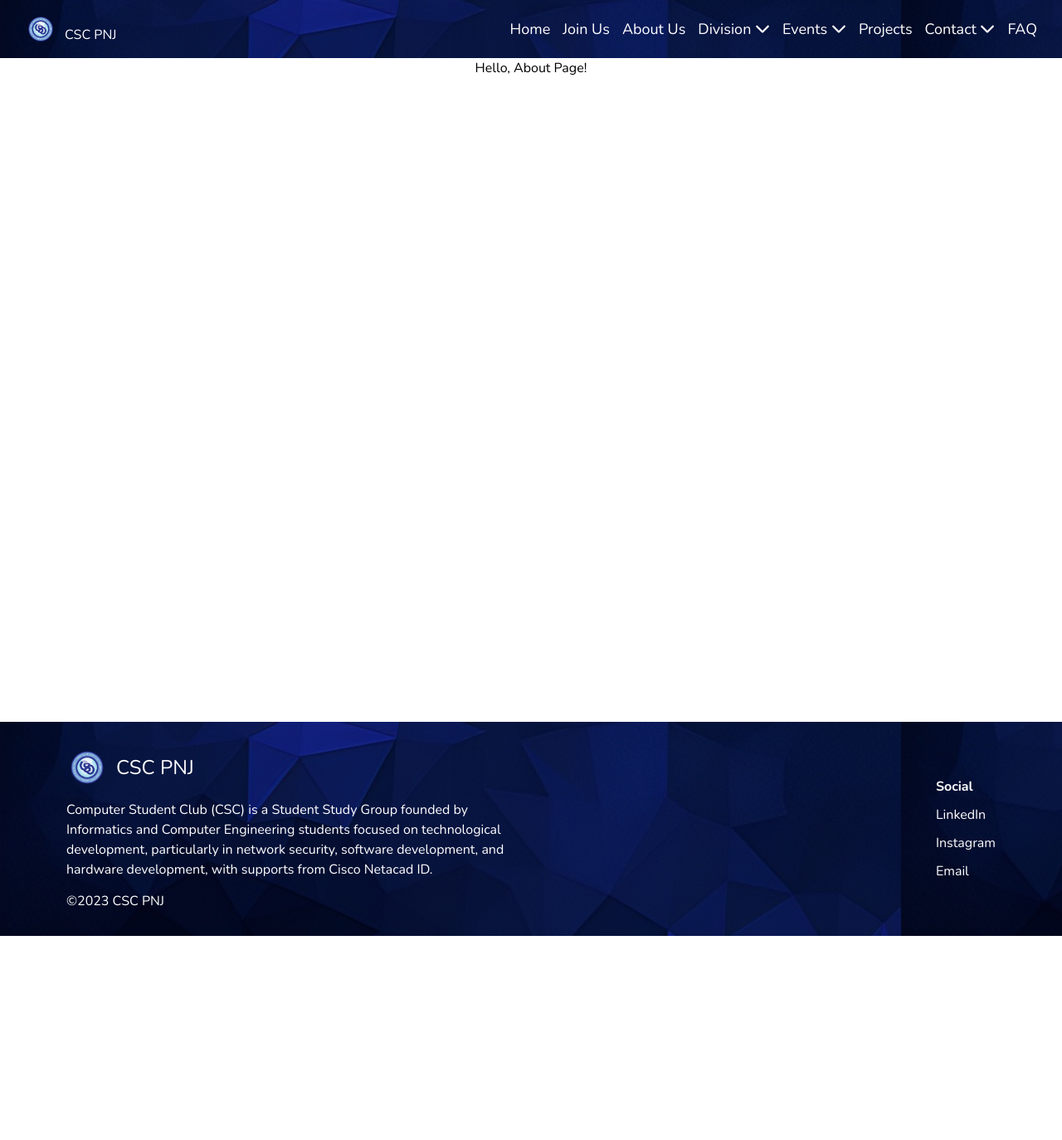
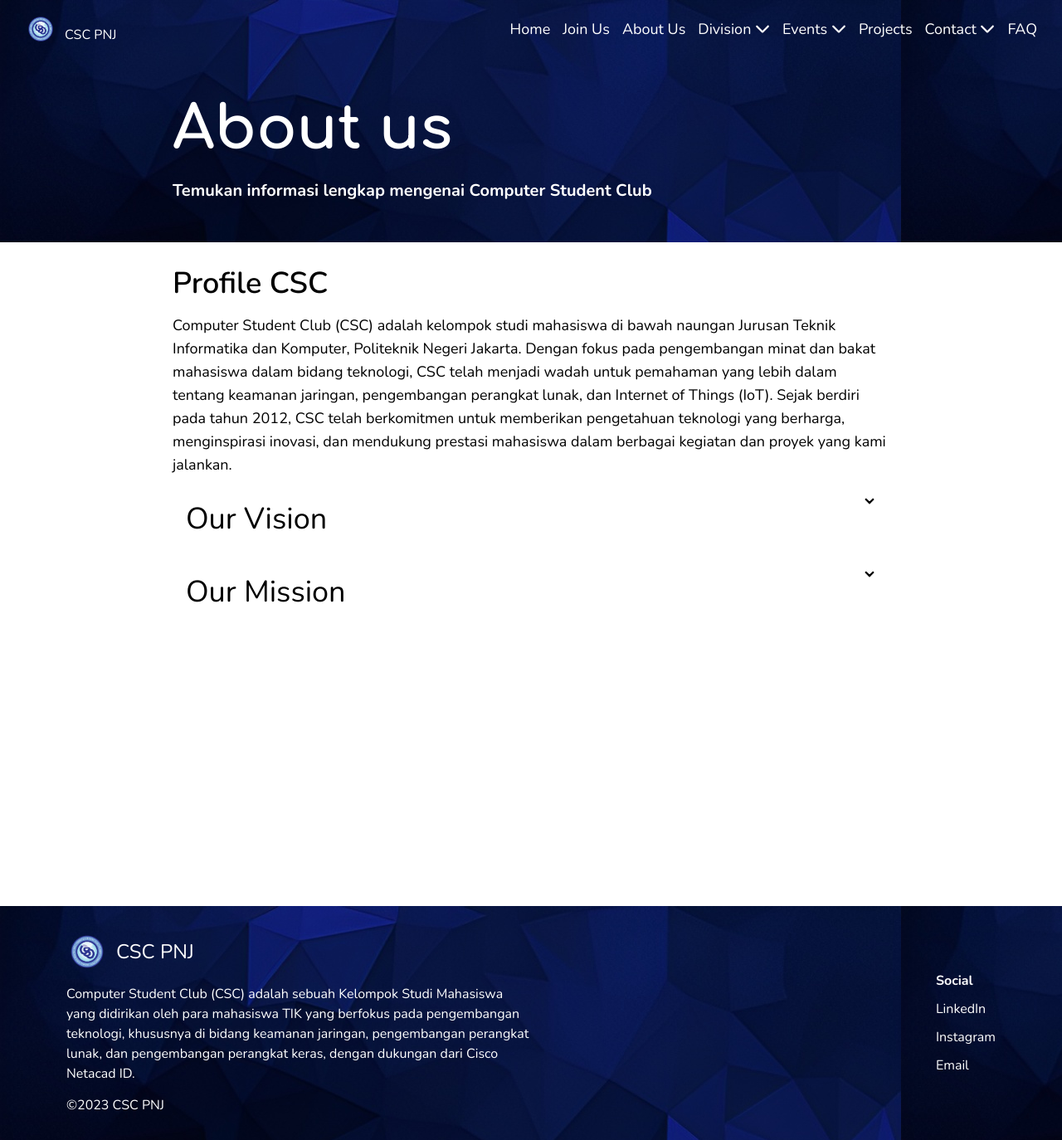
Before and after one commit to CSCPNJ/WEB_CSC, a Next.js app: page /about in a window 1280 px wide. Shown: the whole page at 83% size. Before the commit the page ends 1128 px from the top, so only its background shows below. Built offline with nearby package versions, Linux system fonts and the light colour scheme.

Commit message:
feat: added about profile section

```diff
--- a/package.json
+++ b/package.json
@@ -23,6 +23,7 @@
     "@types/react": "^18",
     "@types/react-dom": "^18",
     "autoprefixer": "^10.0.1",
+    "daisyui": "^4.6.2",
     "eslint": "^8",
     "eslint-config-next": "14.0.4",
     "json-loader": "^0.5.7",
--- a/src/app/about/AboutHeader.jsx
+++ b/src/app/about/AboutHeader.jsx
@@ -5,8 +5,8 @@ const comfortaa = Comfortaa({ subsets: ['latin'] })
 
 const Header = () => {
   return (
-    <div className="wrapper text-white pb-5 bg-blue-geo-pattern">
-      <h1 className={"text-6xl pb-3 font-extrabold " + comfortaa.className}>About us</h1>
+    <div className="wrapper text-white py-5">
+      <h1 className={"text-7xl pb-3 font-extrabold " + comfortaa.className}>About us</h1>
       <div className={'pt-3 pb-7 text-xl font-bold ' + nunito.className}>
         Temukan informasi lengkap mengenai Computer Student Club
       </div>
--- a/src/app/about/page.jsx
+++ b/src/app/about/page.jsx
@@ -1,13 +1,40 @@
 
+import { about } from '@/lib/dataset.json'
+import Header from './AboutHeader'
 
 const AboutPage = () => {
   return (
     <>
+      <Header />
       <div className='container'>
         <div className='wrapper'>
-          <h1>
-            Hello, About Page!
-          </h1>
+          <section>
+            <div className='text-lg'>
+              <h2 className='text-4xl font-semibold pb-4'>Profile CSC</h2>
+              <div>
+                {about.profile}
+              </div>
+              <div className="collapse collapse-arrow">
+                <input type="checkbox" />
+                <h2 className='collapse-title text-4xl font-light pt-8 pb-4'>Our Vision</h2>
+                <div className='collapse-content'>
+                  {about.vision}
+                </div>
+              </div>
+              <div className="collapse collapse-arrow">
+                <input type="checkbox" />
+                <h2 className='text-4xl font-light pt-8 pb-4 collapse-title'>Our Mission</h2>
+                <div className='collapse-content'>
+                  {about.mission.map((mission, index) => (
+                    <li key={index}>{mission}</li>
+                  ))}
+                </div>
+              </div>
+            </div>
+          </section>
+          <section>
+
+          </section>
         </div>
       </div>
     </>
--- a/src/app/globals.css
+++ b/src/app/globals.css
@@ -52,6 +52,7 @@ a {
   max-width: 1536px;
   margin-left: auto;
   margin-right: auto;
+  margin-top: 30px;
   padding-left: 80px;
   padding-right: 80px;
 }
--- a/src/components/footer/Footer.jsx
+++ b/src/components/footer/Footer.jsx
@@ -4,7 +4,6 @@ import React from "react";
 import styles from "./footer.module.css";
 import Image from "next/image";
 import Link from "next/link";
-import { footer } from "@/lib/dataset.json"
 
 const Footer = () => {
   const userLanguage = window.navigator.language;
@@ -17,7 +16,7 @@ const Footer = () => {
           <h1 className={styles.logoText}>CSC PNJ</h1>
         </div>
         <p className={styles.desc}>
-          {userLanguage == "id" ? footer.id.text : footer.en.text}
+        Computer Student Club (CSC) adalah sebuah Kelompok Studi Mahasiswa yang didirikan oleh para mahasiswa TIK yang berfokus pada pengembangan teknologi, khususnya di bidang keamanan jaringan, pengembangan perangkat lunak, dan pengembangan perangkat keras, dengan dukungan dari Cisco Netacad ID.
         </p>
         <span>
           ©{new Date().getFullYear()} CSC PNJ
--- a/src/lib/dataset.json
+++ b/src/lib/dataset.json
@@ -25,12 +25,12 @@
 					"description": "Find out more about the Cyber Security Division",
 					"route": "/cybersec"
 				},
-        {
+				{
 					"title": "Software Development",
 					"description": "Find out more about the Software Development Division",
 					"route": "/softdev"
 				},
-        {
+				{
 					"title": "Explore",
 					"description": "Find out more about the Explore Division",
 					"route": "/explore"
@@ -104,12 +104,16 @@
 		"Student engagement",
 		"Learning resources"
 	],
-	"footer": {
-		"id": {
-			"text": "Computer Student Club (CSC) adalah sebuah Kelompok Studi Mahasiswa yang didirikan oleh para mahasiswa TIK yang berfokus pada pengembangan teknologi, khususnya di bidang keamanan jaringan, pengembangan perangkat lunak, dan pengembangan perangkat keras, dengan dukungan dari Cisco Netacad ID."
-		},
-		"en": {
-			"text": "Computer Student Club (CSC) is a Student Study Group founded by Informatics and Computer Engineering students focused on technological development, particularly in network security, software development, and hardware development, with supports from Cisco Netacad ID."
-		}
+	"about": {
+		"profile": "Computer Student Club (CSC) adalah kelompok studi mahasiswa di bawah naungan Jurusan Teknik Informatika dan Komputer, Politeknik Negeri Jakarta. Dengan fokus pada pengembangan minat dan bakat mahasiswa dalam bidang teknologi, CSC telah menjadi wadah untuk pemahaman yang lebih dalam tentang keamanan jaringan, pengembangan perangkat lunak, dan Internet of Things (IoT). Sejak berdiri pada tahun 2012, CSC telah berkomitmen untuk memberikan pengetahuan teknologi yang berharga, menginspirasi inovasi, dan mendukung prestasi mahasiswa dalam berbagai kegiatan dan proyek yang kami jalankan.",
+		"vision": "Menjadi wadah pengembangan minat dan bakat mahasiswa di bidang teknologi yang berfokus pada keamanan jaringan, pengembangan perangkat lunak, dan Internet of Things (IoT) yang menginspirasi inovasi dan menghasilkan pemimpin masa depan dalam dunia teknologi.",
+		"mission": [
+			"Memberikan pemahaman mendalam tentang teknologi dan mendukung perkembangan keahlian mahasiswa",
+			"Menyediakan platform untuk eksplorasi dan penerapan konsep-konsep teknologi yang relevan",
+			"Mendorong kolaborasi antara anggota, alumni, dan mitra industri untuk menciptakan solusi yang berdampak",
+			"Menginspirasi kreativitas, penelitian, dan pengembangan proyek teknologi inovatif",
+			"Memberikan dukungan dan peluang untuk meraih prestasi tinggi di bidang teknologi",
+			"Mempromosikan etika dan keamanan dalam penggunaan teknologi untuk kesejahteraan bersama"
+		]
 	}
 }
--- a/tailwind.config.ts
+++ b/tailwind.config.ts
@@ -16,6 +16,6 @@ const config: Config = {
       },
     },
   },
-  plugins: [],
+  plugins: [require("daisyui")],
 }
 export default config
```
Also changed, not shown: 1 other file (tests, documents, lock files or other folders).
